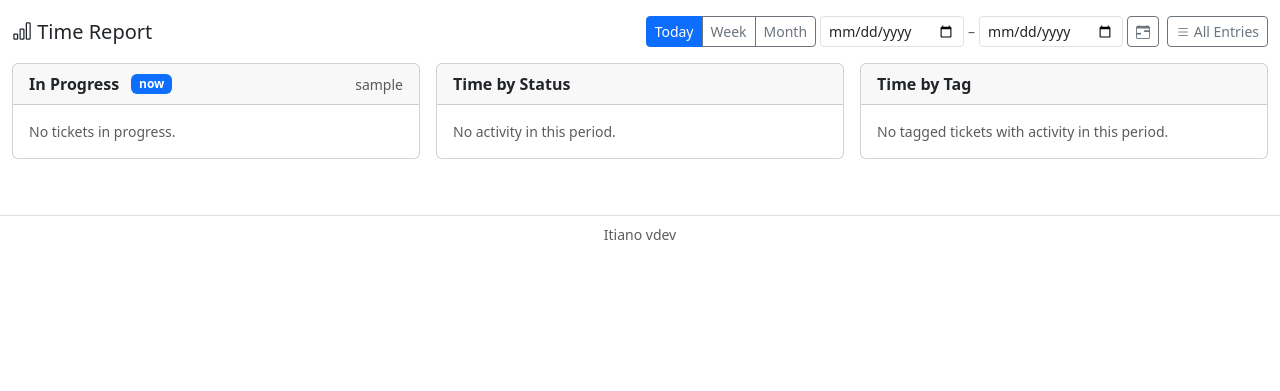
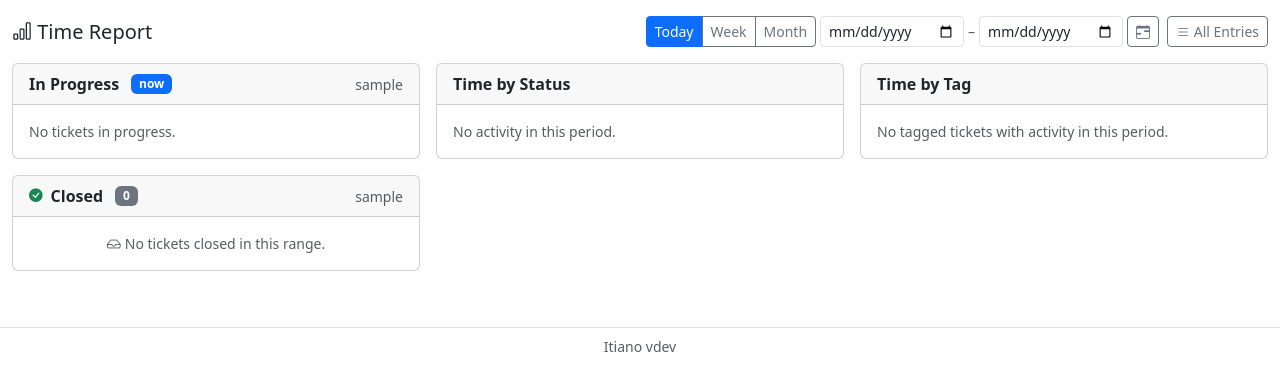
Before and after one commit to danterpaniagua/itiano, a Django app: page /time/report/ in a window 1280 px wide. Shown: the part 64-455 px from the top of the page. Run offline with Django 5.2, Linux system fonts and the light colour scheme; a user stored in the database is signed in; tables that the repository leaves empty hold one stand-in row (values such as "Sample post"); grey boxes marked "Sample" are stand-in pictures; data that the repository does not hold is empty; parts of the project's set-up code (start-up, migrations or seed data) failed here and were passed over.

Commit message:
feat: agrega panel Cerrados en /time/report/ con agrupación padre-hijo (v5.8.30)

```diff
--- a/timetracking/templates/timetracking/report.html
+++ b/timetracking/templates/timetracking/report.html
@@ -143,9 +143,9 @@
 {# ── Top row: In Progress + Time by Status + Time by Tag ── #}
 <div class="row g-3 mb-3">
 
-    {# In Progress #}
-    <div class="col-12 col-md-4">
-        <div class="card h-100 {% if today_rows_alert %}border-warning{% endif %}">
+    {# Left column: In Progress + Closed #}
+    <div class="col-12 col-md-4 d-flex flex-column gap-3">
+        <div class="card {% if today_rows_alert %}border-warning{% endif %}">
             <div class="card-header d-flex align-items-center gap-2 {% if today_rows_alert %}bg-warning text-dark{% endif %}">
                 {% if today_rows_alert %}<i class="bi bi-exclamation-triangle-fill"></i>{% endif %}
                 <span class="fw-semibold">In Progress</span>
@@ -204,11 +204,67 @@
             <div class="card-body text-muted small">No tickets in progress.</div>
             {% endif %}
         </div>
-    </div>
+
+        {# Closed Tickets #}
+        <div class="card">
+            <div class="card-header d-flex align-items-center gap-2">
+                <i class="bi bi-check-circle-fill text-success" style="font-size:.85rem"></i>
+                <span class="fw-semibold">Closed</span>
+                <span class="badge {% if closed_groups %}bg-success{% else %}bg-secondary{% endif %} ms-1">{{ closed_groups|length }}</span>
+                <span class="text-muted small ms-auto">{{ jira_username }}</span>
+            </div>
+            {% if closed_groups %}
+            <div class="p-2" style="max-height:380px;overflow-y:auto">
+                {% for group in closed_groups %}
+                {% if group.standalone %}
+                {# Standalone closed ticket #}
+                <div class="border rounded px-3 py-2 mb-2">
+                    <div class="d-flex align-items-baseline gap-2 mb-1">
+                        <a href="{% url 'timetracking-ticket-timeline' group.standalone.ticket.issue_key %}?back_range={{ range_param }}{% for t in selected_tags %}&back_tags={{ t }}{% endfor %}{% for s in selected_statuses %}&back_statuses={{ s }}{% endfor %}"
+                           class="text-decoration-none small text-muted">{{ group.standalone.ticket.issue_key }}</a>
+                        <span class="ms-auto text-nowrap small">
+                            <span class="text-success fw-semibold">{{ group.standalone.closed_at|date:"d/m H:i" }}</span>
+                            {% if group.standalone.ip_time %}<span class="text-muted ms-2">({{ group.standalone.ip_time }})</span>{% endif %}
+                        </span>
+                    </div>
+                    <div class="fw-semibold small">{{ group.standalone.ticket.title|truncatechars:60 }}</div>
+                </div>
+                {% else %}
+                {# Envelope: parent header + closed subtasks #}
+                <div class="border border-success rounded mb-2">
+                    <div class="d-flex align-items-center gap-2 px-2 py-1" style="background:#d1e7dd;border-bottom:1px solid #a3cfbb;border-radius:calc(0.375rem - 1px) calc(0.375rem - 1px) 0 0">
+                        <span class="small fw-bold text-success">{{ group.parent_ticket.issue_key }}</span>
+                        <span class="small text-success text-truncate" style="font-size:.78rem">{{ group.parent_ticket.title|truncatechars:45 }}</span>
+                    </div>
+                    {% for child in group.children %}
+                    <div class="px-3 py-2{% if not forloop.last %} border-bottom{% endif %}">
+                        <div class="d-flex align-items-baseline gap-2 mb-1">
+                            <a href="{% url 'timetracking-ticket-timeline' child.ticket.issue_key %}?back_range={{ range_param }}{% for t in selected_tags %}&back_tags={{ t }}{% endfor %}{% for s in selected_statuses %}&back_statuses={{ s }}{% endfor %}"
+                               class="text-decoration-none small text-muted">{{ child.ticket.issue_key }}</a>
+                            <span class="ms-auto text-nowrap small">
+                                <span class="text-success fw-semibold">{{ child.closed_at|date:"d/m H:i" }}</span>
+                                {% if child.ip_time %}<span class="text-muted ms-2">({{ child.ip_time }})</span>{% endif %}
+                            </span>
+                        </div>
+                        <div class="fw-semibold small">{{ child.ticket.title|truncatechars:60 }}</div>
+                    </div>
+                    {% endfor %}
+                </div>
+                {% endif %}
+                {% endfor %}
+            </div>
+            {% else %}
+            <div class="card-body text-muted small text-center">
+                <i class="bi bi-inbox me-1"></i>No tickets closed in this range.
+            </div>
+            {% endif %}
+        </div>
+
+    </div>{# /left column #}
 
     {# Time by Status #}
     <div class="col-12 col-md-4">
-        <div class="card h-100">
+        <div class="card">
             <div class="card-header fw-semibold">Time by Status</div>
             <div class="card-body">
                 {% if status_totals %}
@@ -230,7 +286,7 @@
 
     {# Time by Tag #}
     <div class="col-12 col-md-4">
-        <div class="card h-100">
+        <div class="card">
             <div class="card-header fw-semibold">Time by Tag</div>
             <div class="card-body">
                 {% if tag_totals %}
--- a/timetracking/views.py
+++ b/timetracking/views.py
@@ -623,6 +623,65 @@ class DailyReportView(LoginRequiredMixin, View):
                     'standalone': row,
                 })
 
+        # --- Closed tickets panel ---
+        closed_tickets_raw = []
+        for row in pivot_rows:
+            closed_at = None
+            for seg in ticket_segments[row['ticket'].issue_key]:
+                if not seg['status'] or not seg['entered_at']:
+                    continue
+                if seg['status'].lower() not in _TERMINAL_STATUSES:
+                    continue
+                if start_dt <= seg['entered_at'] <= now:
+                    if closed_at is None or seg['entered_at'] > closed_at:
+                        closed_at = seg['entered_at']
+            if closed_at is None:
+                continue
+            ip_secs = sum(
+                secs
+                for seg, secs in zip(ticket_segments[row['ticket'].issue_key], ticket_seg_secs_map[row['ticket'].issue_key])
+                if seg['status'] and seg['status'].lower() in _ip_statuses
+            )
+            closed_tickets_raw.append({
+                'ticket': row['ticket'],
+                'closed_at': closed_at.astimezone(user_tz),
+                'ip_time': fmt(ip_secs) if ip_secs > 0 else None,
+            })
+
+        closed_tickets_raw.sort(key=lambda x: x['closed_at'], reverse=True)
+
+        _closed_child_pkeys = {r['ticket'].parent_key for r in closed_tickets_raw if r['ticket'].parent_key}
+        _closed_parent_ticket_map = {}
+        if _closed_child_pkeys:
+            for _cpt in JiraTicket.objects.filter(issue_key__in=_closed_child_pkeys):
+                _closed_parent_ticket_map[_cpt.issue_key] = _cpt
+
+        _closed_children_by_parent = {}
+        for row in closed_tickets_raw:
+            pk = row['ticket'].parent_key
+            if pk and pk in _closed_parent_ticket_map:
+                _closed_children_by_parent.setdefault(pk, []).append(row)
+
+        _closed_in_group = set()
+        closed_groups = []
+        for pk, children in _closed_children_by_parent.items():
+            closed_groups.append({
+                'parent_ticket': _closed_parent_ticket_map[pk],
+                'children': children,
+                'standalone': None,
+            })
+            _closed_in_group.add(pk)
+            for r in children:
+                _closed_in_group.add(r['ticket'].issue_key)
+
+        for row in closed_tickets_raw:
+            if row['ticket'].issue_key not in _closed_in_group:
+                closed_groups.append({
+                    'parent_ticket': None,
+                    'children': [],
+                    'standalone': row,
+                })
+
         # --- Gantt timeline ---
         _category_colors = {
             'in_progress': '#0d6efd',
@@ -954,6 +1013,7 @@ class DailyReportView(LoginRequiredMixin, View):
             'today_rows_alert': _today_rows_alert,
             'pivot_rows': pivot_rows,
             'pivot_groups': pivot_groups,
+            'closed_groups': closed_groups,
             'all_statuses': all_statuses,
             'jira_username': jira_username,
             'jira_account_id': jira_account_id,
```
Also changed, not shown: docs/mockup/mockup_closed_tickets_panel.html (added, +237 -0 lines).
